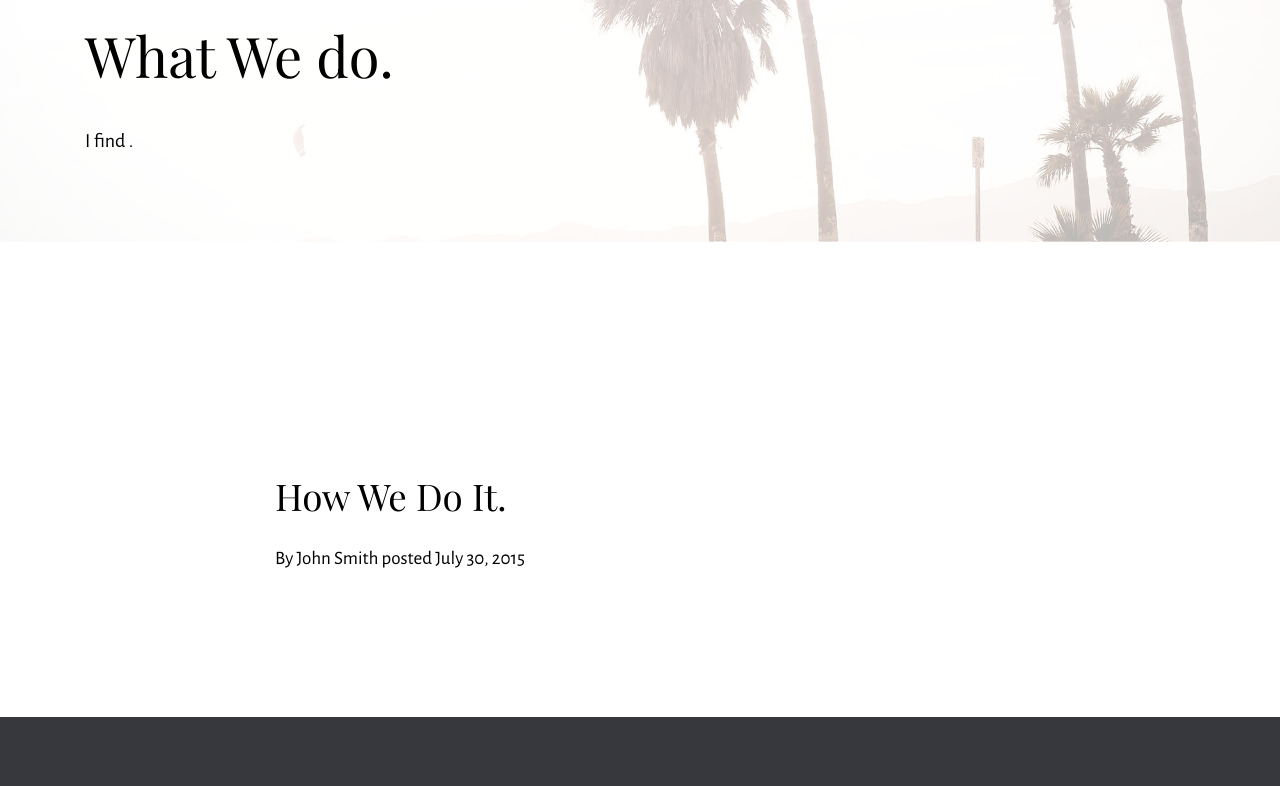
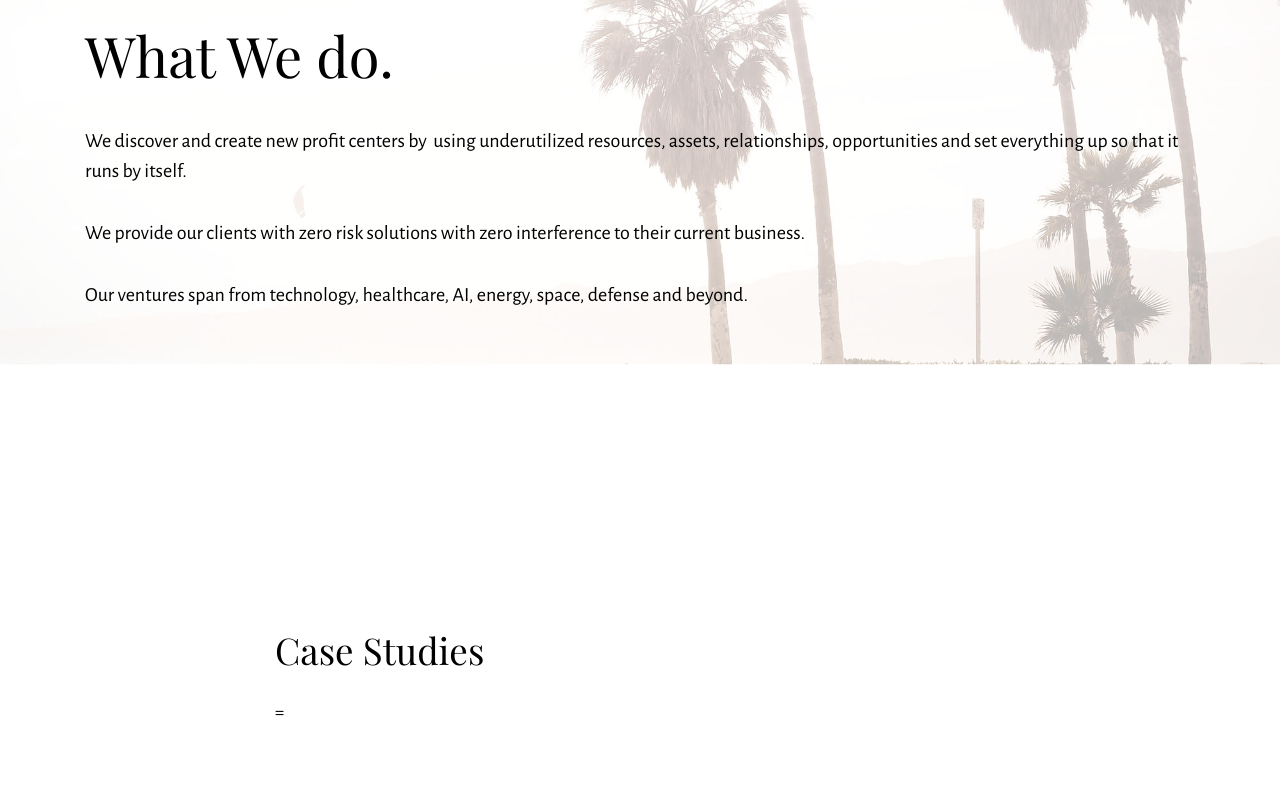
Before and after one commit to vpmobile/projectyes1, a plain HTML site: page index.html in a window 1280 px wide. Shown: the part 920-1706 px from the top of the page. Drawn offline with nearby package versions, Linux system fonts and the light colour scheme; files whose address does not match are found by name.

Commit message:
create github pages

```diff
--- a/index.html
+++ b/index.html
@@ -35,7 +35,7 @@
 
             <ul class="nav navbar-nav pull-xs-right"><li class="nav-item"><a class="btn btn-secondary-outline" href="index.html#contacts3-3">Contact</a></li></ul>
 
-            <ul class="nav navbar-nav pull-xs-right"><li class="nav-item"><a class="nav-link" href="index.html#header1-1">Home</a></li><li class="nav-item"><a class="nav-link" href="index.html#content5-5">What&nbsp;</a></li> <li class="nav-item"><a class="nav-link" href="index.html#header3-2">How</a></li></ul>
+            <ul class="nav navbar-nav pull-xs-right"><li class="nav-item"><a class="nav-link" href="index.html#header1-1">Home</a></li><li class="nav-item"><a class="nav-link" href="index.html#content5-5">What&nbsp;</a></li> <li class="nav-item"><a class="nav-link" href="index.html#header3-2">Case Studies</a></li></ul>
         </div>
     </div>
 </nav>
@@ -61,7 +61,7 @@
     <div class="mbr-overlay" style="opacity: 0.7; background-color: rgb(255, 255, 255);"></div>
     <div class="container">
         <h3 class="mbr-section-title display-2">What We do.</h3>
-        <div class="lead"><p>I find .</p></div>
+        <div class="lead"><p>We discover and create new profit centers by &nbsp;using underutilized resources, assets, relationships, opportunities and set everything up so that it runs by itself. </p><p>We provide our clients with zero risk solutions with zero interference to their current business. </p><p>Our ventures span from technology, healthcare, AI, energy, space, defense and beyond.</p></div>
     </div>
 </section>
 
@@ -69,8 +69,8 @@
     <div class="container">
         <div class="row">
             <div class="col-md-8 col-md-offset-2">
-                <h3 class="mbr-section-title display-4">How We Do It.</h3>
-                <small>By John Smith posted July 30, 2015</small>
+                <h3 class="mbr-section-title display-4">Case Studies</h3>
+                <small>=</small>
             </div>
         </div>
     </div>
@@ -90,7 +90,7 @@ Phone: +1 404.512.5761</p>
             <div class="col-xs-12 col-md-6" data-form-type="formoid">
                 <div data-form-alert="true"><div hidden="" data-form-alert-success="true">We will be in contact soon.</div></div>
                 <form action="https://mobirise.com/" method="post" data-form-title="MESSAGE">
-                    <input type="hidden" value="Fb3HmGUt54+hde/9FRGSvHNYuet7ebq1TyU3qH+jP2fdjwvBCy6s3sEJeUhZb8IjVyQD++tYy6834/ky8Nyf31TTa2NqLIYXPq1ozBGTl0yz+jzhkJIFX32bKm0/VIXJ" data-form-email="true">
+                    <input type="hidden" value="k5W+sOy6BC8OofB8NChf8Tn2R4xywqObPATzrLvaXZvjLgyLPOtecF481SIFyTQJC+a8660wO4btGgefdax/58jzVEee6ewJgdlzcppDNaCMQa2/vlNF83WMySonO9tz" data-form-email="true">
                     <div class="form-group">
                         <input type="text" class="form-control input-sm input-inverse" name="name" required="" placeholder="Name*" data-form-field="Name">
                     </div>
```
Also changed, not shown: 1 other file.
